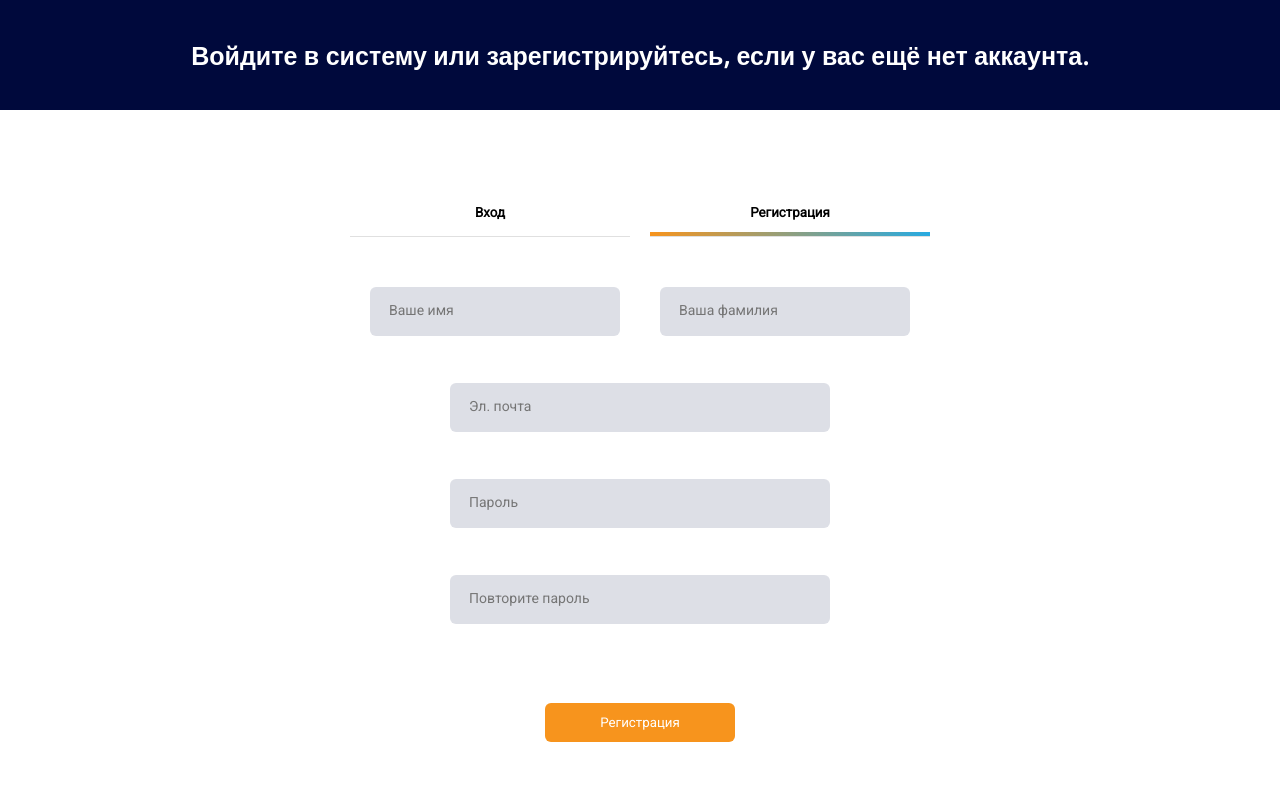
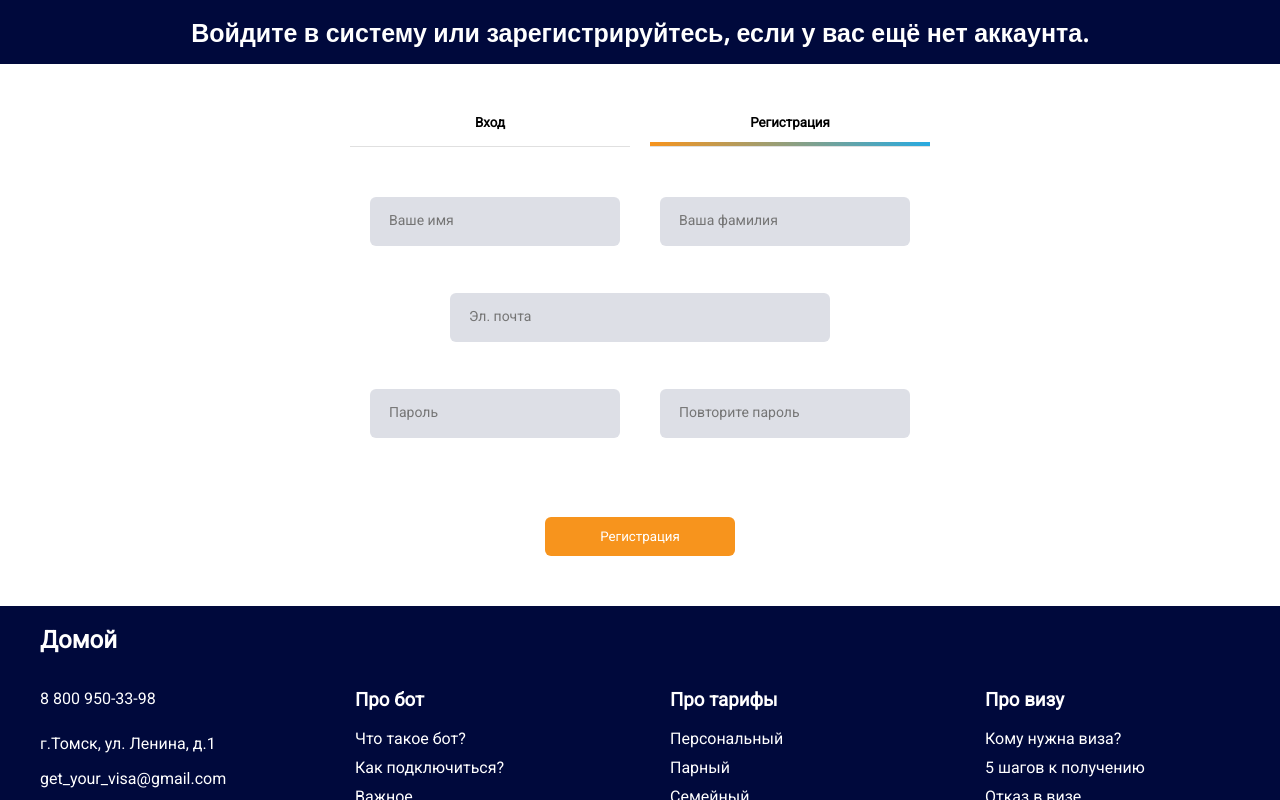
Before and after one commit to ytpt/visa-bot-website, a React (Create React App) app: page /login in a window 1280 px wide. Both pictures are taken after a click on the button "Вход". Shown: the top 800 px of the page. Built offline with nearby package versions, Linux system fonts and the light colour scheme.

Commit message:
refactor styles at Footer.module.css, Login.module.css add new blocks to password inputs at LoginPage.jsx

```diff
--- a/src/ Components/Footer/Footer.module.css
+++ b/src/ Components/Footer/Footer.module.css
@@ -1,11 +1,11 @@
 .footer {
     width: 100%;
+    height: inherit;
     background: #00093C;
 }
 
 .footer > nav {
     max-width: 1200px;
-    height: 30vh;
     padding: 20px 0;
     margin: 0 auto;
     color: #fff;
--- a/src/Login/Login.module.css
+++ b/src/Login/Login.module.css
@@ -5,13 +5,13 @@ body {
 }
 
 .login__wrapper {
+    height: 100vh;
     display: flex;
     flex-direction: column;
 }
 
 .login__header {
     width: 100%;
-    height: 110px;
     background: #00093C;
     display: flex;
     justify-content: center;
@@ -23,6 +23,7 @@ body {
     font-size: 25px;
     color: #fff;
     margin: 0;
+    padding: 15px 0;
 }
 
 .login__content {
@@ -31,7 +32,7 @@ body {
 }
 
 .form {
-    padding: 94px 0;
+    padding: 50px 0;
     margin: 0 auto;
     font-family: 'Comfortaa', cursive;
 }
@@ -149,11 +150,11 @@ form {
     background: #FFAE4D;
 }
 
-.fullName {
+.fullName, .passwords {
     display: grid;
     grid-template-columns: 1fr 1fr;
 }
 
-.fullName > div > input {
+.fullName > div > input, .passwords > div > input {
     max-width: 250px;
 }
--- a/src/Login/LoginPage.jsx
+++ b/src/Login/LoginPage.jsx
@@ -169,6 +169,8 @@ const LoginPage = () => {
                                                 <p className="error">
                                                     {errors.email && touched.email && errors.email}
                                                 </p>
+                                                <div className={style.passwords}>
+                                                    <div>
                                                         <input
                                                             type="password"
                                                             name="password"
@@ -180,6 +182,8 @@ const LoginPage = () => {
                                                         <p className="error">
                                                             {errors.password && touched.password && errors.password}
                                                         </p>
+                                                    </div>
+                                                    <div>
                                                         <input
                                                             type="password"
                                                             name="confirmPassword"
@@ -191,6 +195,8 @@ const LoginPage = () => {
                                                         <p className="error">
                                                             {errors.confirmPassword && touched.confirmPassword && errors.confirmPassword}
                                                         </p>
+                                                    </div>
+                                                </div>
                                                 <div className={style.form__enter}>
                                                     <button type={"submit"}>Регистрация</button>
                                                 </div>
```
Lines whose indentation alone changed are shown as unchanged.
